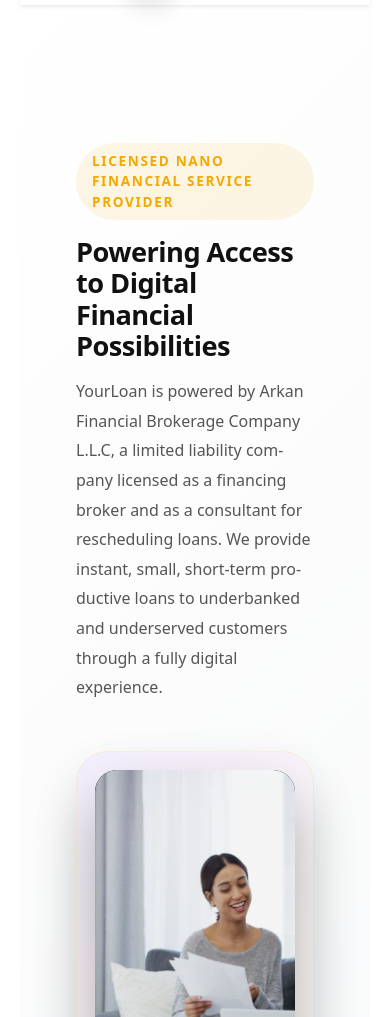
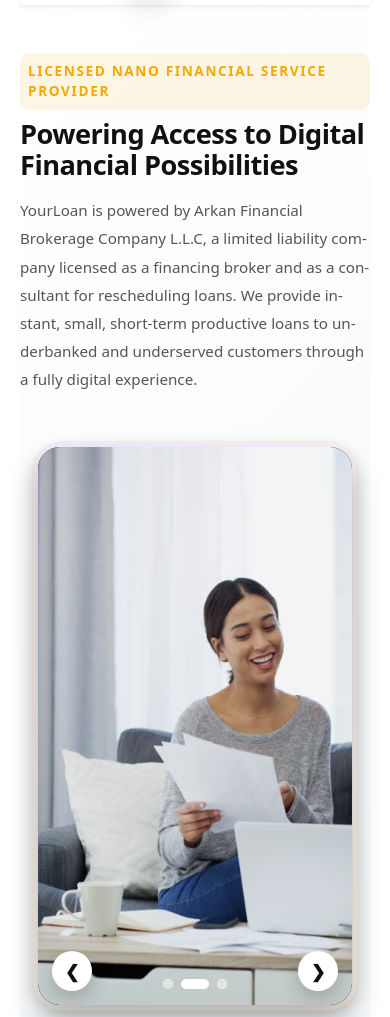
Before and after one commit to mahmoudabdalaty00/ARKAN, a plain HTML site: page index.html in a window 390 px wide. Shown: the part 83-1100 px from the top of the page. Drawn offline with nearby package versions, Linux system fonts and the light colour scheme.

Commit message:
fix media

```diff
--- a/css/styles.css
+++ b/css/styles.css
@@ -278,7 +278,8 @@
    HERO TOP (your existing)
 ------------------------- */
 .hero-top{
-  padding:90px 0 70px;
+  padding:0;
+  margin:0;
   background:linear-gradient(135deg,#ffffff 0%, #f8f9fa 100%);
   width:100%;
 }
@@ -298,11 +299,11 @@
   color:var(--accent);
   font-weight:800;
   font-size:.85rem;
-  margin-bottom:1rem;
+  margin-bottom:.5rem;
   display:inline-block;
-  padding:.5rem 1rem;
+  padding:.5rem .5rem;
   background:rgba(242,169,0,.1);
-  border-radius:999px;
+  border-radius:10px;
 }
 
 .hero-title{
@@ -322,7 +323,7 @@
   font-size:clamp(.95rem, 1.1vw, 1.1rem);
   color:var(--text-light);
   line-height:1.85;
-  max-width:780px;
+  max-width:900px;
   margin:0 auto;
 }
 
@@ -334,6 +335,7 @@
   display:flex;
   justify-content:center;
   animation:slideInRight .8s ease-out;
+  margin:0;
 }
 
 .hero-media-inner{
@@ -341,14 +343,15 @@
   max-width:1100px;
   background:linear-gradient(135deg,#f5f0ff 0%, #fffaf0 100%);
   border-radius:32px;
-  padding:18px;
-  box-shadow:0 20px 50px rgba(0,0,0,.08);
+  padding:5px;
+  box-shadow:0 5px 12px rgba(0,0,0,.08);
   position:relative;
   border:1px solid rgba(242,169,0,.10);
+  margin: 0;
 }
 
 @media (min-width:768px){
-  .hero-media-inner{ padding:24px; }
+  .hero-media-inner{ padding:5px; }
 }
 
 .hero-slider-only{ display:block; }
@@ -368,21 +371,25 @@
   overflow:hidden;
   border-radius:28px;
   background:#000;
-  box-shadow:0 30px 60px rgba(0,0,0,.30);
+  box-shadow:0 15px 30px rgba(0,0,0,.30);
 }
 
 @media (max-width:480px){
   .hero-slider-container{
-    max-width:280px;
+    max-width:auto;
     border-radius:22px;
   }
 }
 
+.col-12 {
+  padding: 0 12px;
+}
 .hero-slider{
   display:flex;
   width:100%;
   height:100%;
   transition:transform .6s cubic-bezier(.4,0,.2,1);
+  padding: 0;
 }
 
 .hero-slide{
@@ -511,13 +518,18 @@
   }
 }
 @media (max-width: 768px){
-  /* .hero-content{ padding: 0 10px; } */
+   .hero-content{
+    padding: 0 ;
+    margin:0 ;
+   }
   .hero-title, .hero-eyebrow{ text-align: start; }
   .hero-text{
     text-align: left;
+    margin: 0;
+    padding: 0;
     max-width: 100% !important;
     margin: 0 !important;
-    font-size: 16px;
+    font-size: bold 16px;
     line-height: 1.85;
     text-wrap: pretty;
     hyphens: auto;
@@ -530,6 +542,7 @@
     line-height: 1.85;
     text-wrap: pretty;
     hyphens: auto;
+    padding: 0;
   }
 }
 @media (max-width: 1024px){
--- a/index.html
+++ b/index.html
@@ -52,11 +52,11 @@
 
 
 <section class="hero-top">
-  <div class="container-fluid">
-    <div class="row g-5 hero-top-row" style="margin: 0 auto; max-width: 1200px; padding: 0 20px;">
+  <div class="container-fluid" style="padding: 0;">
+    <div class="row g-5 hero-top-row" style="margin:0; max-width: 1200px; padding:0;">
 
       <!-- TEXT (top) -->
-      <div class="col-12">
+      <div class="col-12" style="padding:0;">
         <div class="hero-content">
           <p class="hero-eyebrow">LICENSED NANO FINANCIAL SERVICE PROVIDER</p>
 
@@ -65,7 +65,7 @@
             Financial Possibilities
           </h1>
 
-          <p class="hero-text">
+          <p class="hero-text" style="padding: 0; margin: 0;">
             YourLoan is powered by Arkan Financial Brokerage Company L.L.C, a limited liability company
             licensed as a financing broker and as a consultant for rescheduling loans. We provide instant,
             small, short-term productive loans to underbanked and underserved customers through a fully
```
